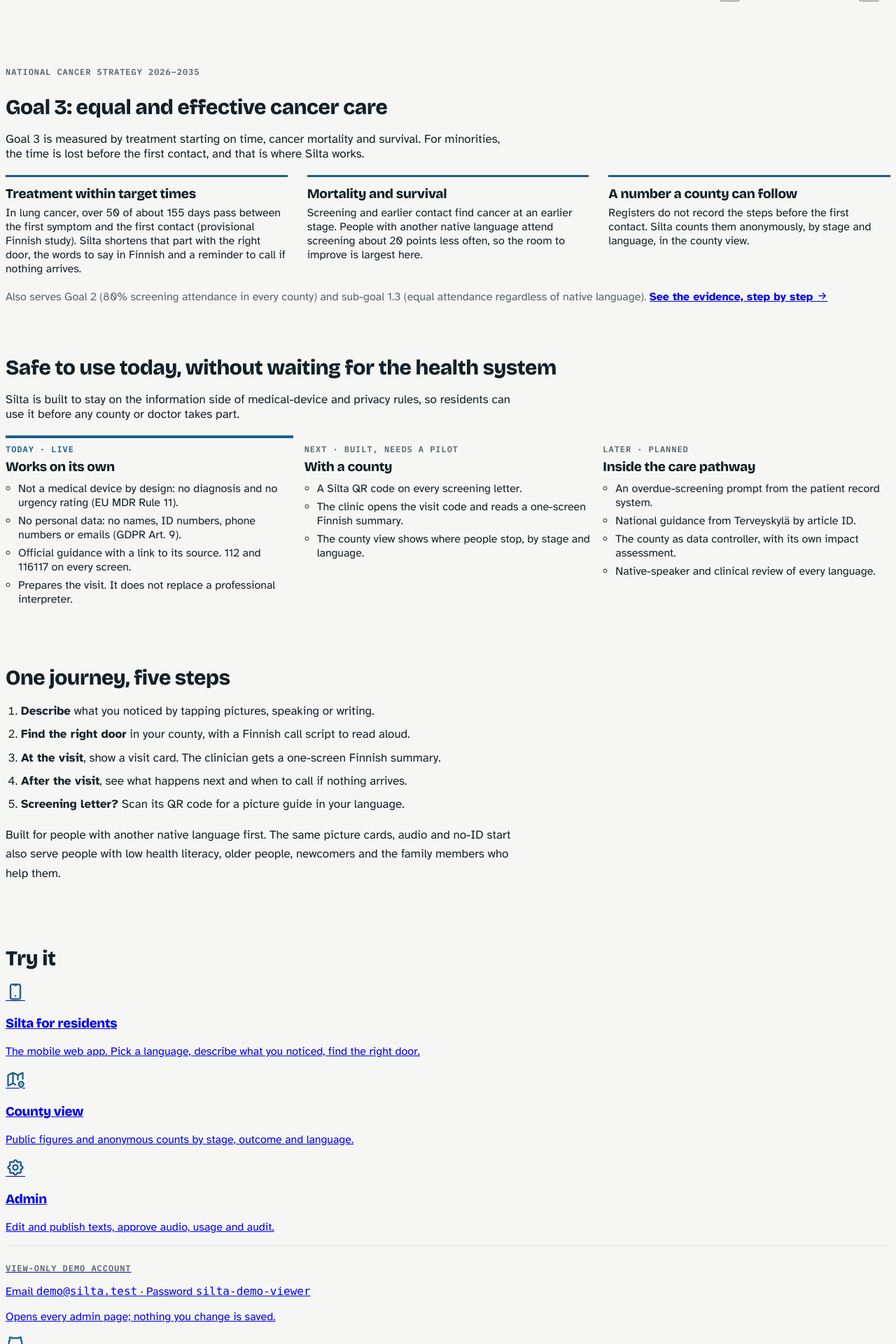
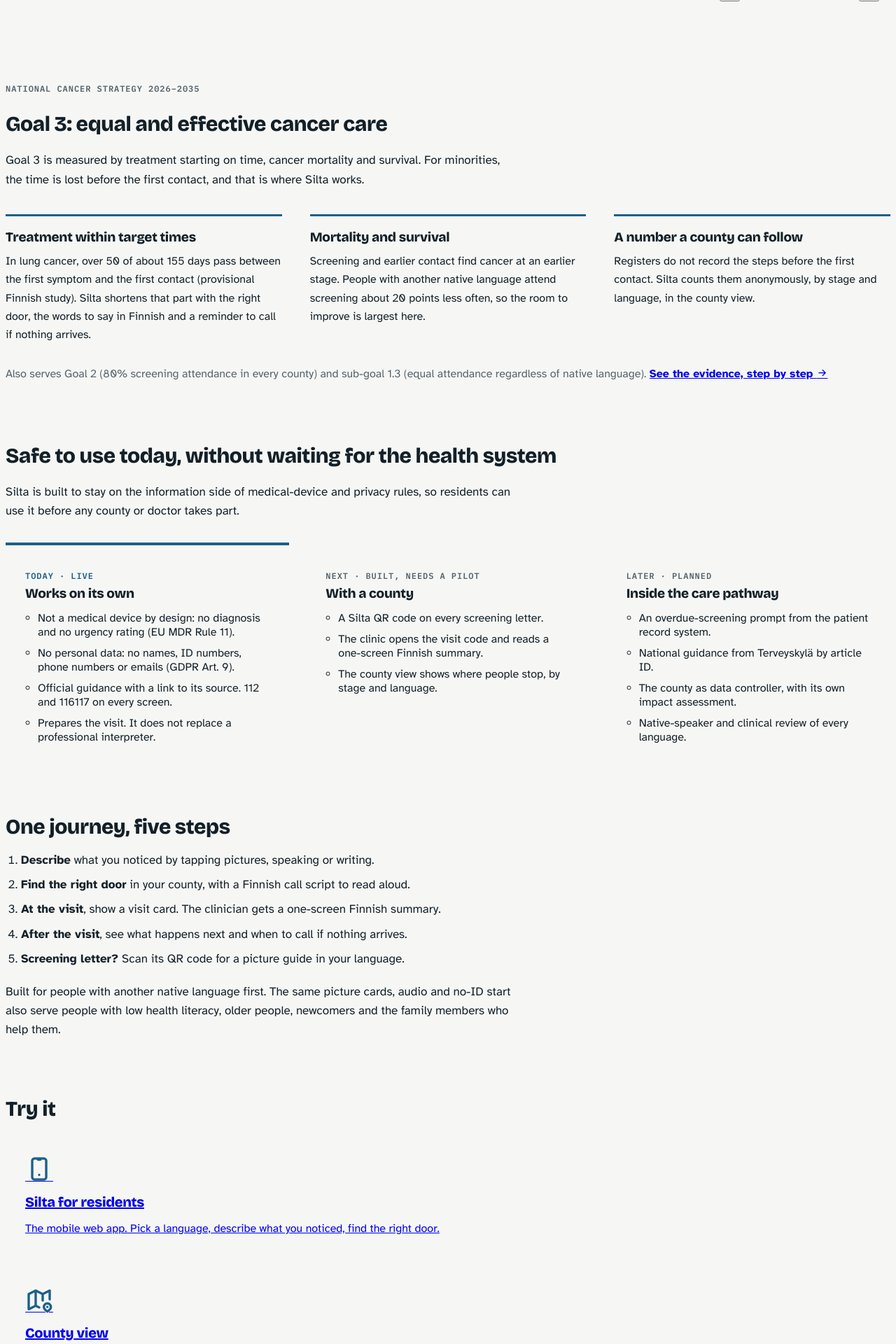
Before and after one commit to madviking/junction2026-presentation, a FastAPI app: page / in a window 1280 px wide. Shown: the part 960-2880 px from the top of the page at 70% size. Run offline with FastAPI, Linux system fonts and the light colour scheme; some libraries are stand-ins or nearby versions.

Commit message:
Landing: more breathing room, bigger Try it cards, quieter demo login
Co-Authored-By: Claude Opus 5.5 <noreply@anthropic.com>

```diff
--- a/app/static/silta.css
+++ b/app/static/silta.css
@@ -390,7 +390,12 @@ dialog.pw-pop::backdrop { background: rgba(10, 20, 25, .4); }
   margin-top: 0.75rem;
   padding-top: 0.75rem;
   border-top: 1px solid var(--tblr-border-color);
+  font-size: .875rem;
+  line-height: 1.6;
+  color: var(--tblr-secondary);
 }
+.silta-demo-login p + p { margin-top: 4px; }
+.silta-demo-login code { white-space: nowrap; font-size: .8125rem; }
 
 /* Pathway views: Analysis (gaps, coral) and Impact (costs, lake). data-mode on .silta-pw-page; pathway.js switches it. */
 .silta-pw-page[data-mode="analysis"] .pw-for-impact, .silta-pw-page[data-mode="impact"] .pw-for-analysis { display: none; }
@@ -429,3 +434,23 @@ table.pw-steps { border-collapse: collapse; width: 100%; font-size: 14.5px; back
 .pw-steps td:nth-child(2) { font-variant-numeric: tabular-nums; }
 .pw-steps td:last-child { color: var(--silta-muted); font-size: 13px; }
 .pw-steps tr:last-child td { border-bottom: 0; }
+
+/* Landing page: more air between and inside sections */
+.silta-landing .silta-section { padding: 32px 0; }
+.silta-landing .silta-section > h2 { margin-bottom: 20px; }
+.silta-landing .silta-lede { line-height: 1.6; margin-bottom: 0; }
+.silta-landing .silta-goal { margin-top: 40px; }
+.silta-landing .silta-goal-points { gap: 32px 40px; margin-top: 36px; }
+.silta-landing .silta-goal-point { padding-top: 18px; }
+.silta-landing .silta-goal-point h3, .silta-landing .silta-stage h3 { margin-bottom: 10px; }
+.silta-landing .silta-goal-point p { line-height: 1.65; }
+.silta-landing .silta-goal-also { margin-top: 32px; }
+.silta-landing .silta-stages { gap: 24px; margin-top: 32px; }
+.silta-landing .silta-stage .card-body { padding: 28px; }
+.silta-landing .silta-stage ul { margin-top: 14px; gap: 10px; }
+.silta-landing .silta-prose { padding: 8px 0; }
+.silta-landing .silta-prose h2 { margin-top: 32px; margin-bottom: 16px; }
+.silta-landing .silta-prose ol, .silta-landing .silta-prose ul { gap: 8px; margin-bottom: 20px; }
+.silta-landing .row-cards .card-body { padding: 28px; }
+.silta-landing .silta-link-icon { font-size: 40px; }
+.silta-landing .row-cards .card-title { font-size: 20px; font-weight: 700; margin-top: 14px !important; margin-bottom: 8px !important; }
--- a/app/templates/landing.html
+++ b/app/templates/landing.html
@@ -2,7 +2,7 @@
 {% from "_demo_login.html" import demo_login %}
 {% from "_slider.html" import phone_slider %}
 {% block body %}
-<main class="page-body">
+<main class="page-body silta-landing">
   <div class="container-xl">
     <section class="silta-hero">
       <div class="silta-hero-text">
```
